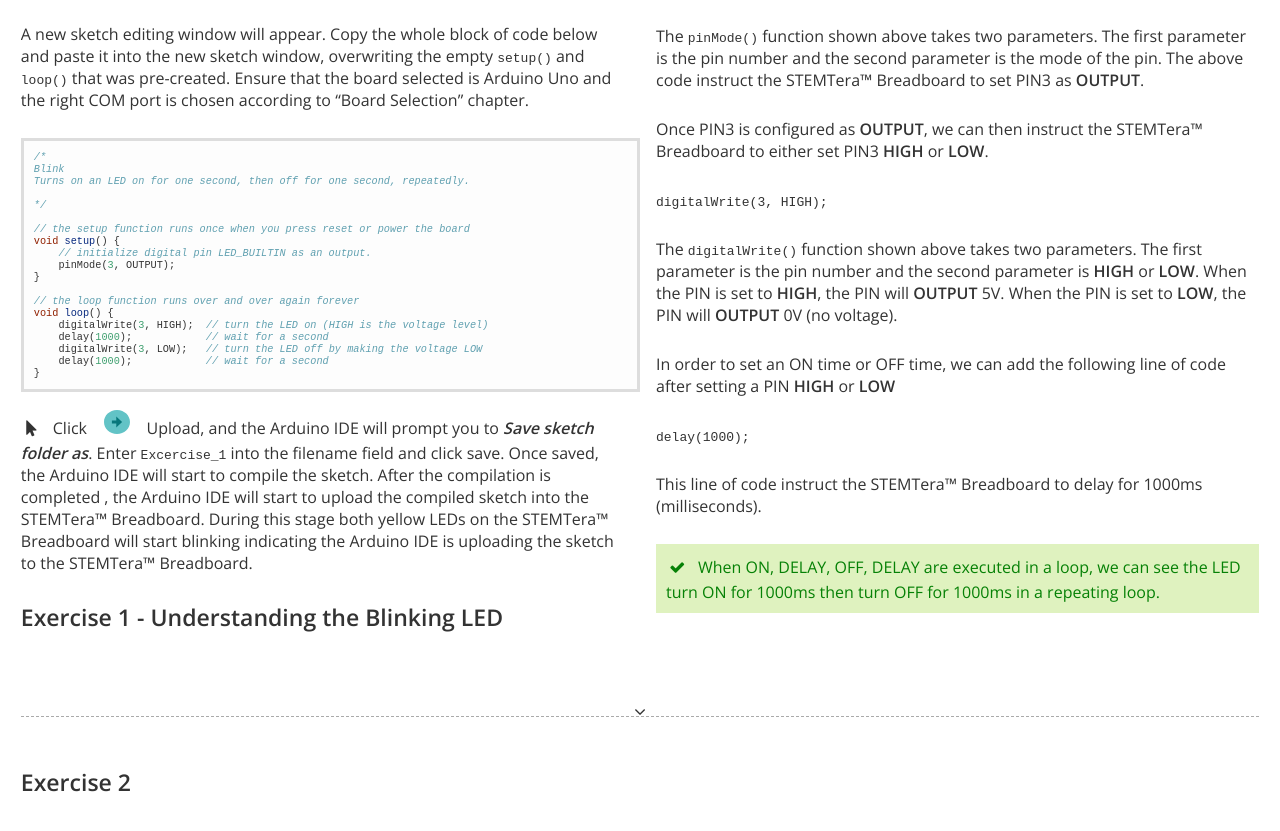
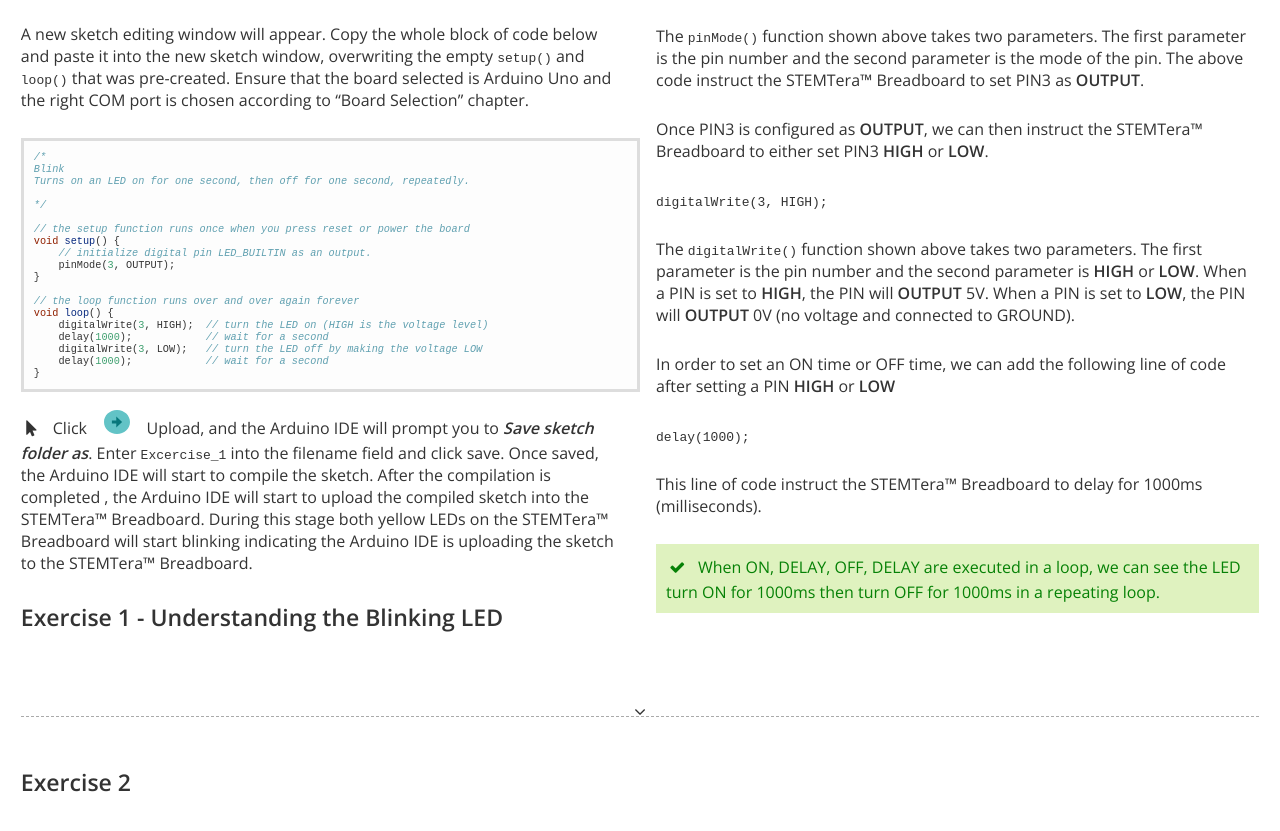
Before and after one commit to STEMTera/stemtera.github.io, a Jekyll site: the page built from en/begin/index.html, in a window 1280 px wide and 900 px high, scrolled down 16273 px. Shown: the top 831 px of the window. Built offline with Jekyll 4.4.1, drawn with Linux system fonts in a browser that asks for light colours; nearby versions of some CDN libraries.

Commit message:
corrected type for exercise 1

```diff
--- a/en/begin/_posts/2000-04-02-exercise-1-sketch.md
+++ b/en/begin/_posts/2000-04-02-exercise-1-sketch.md
@@ -54,7 +54,7 @@
 
 `digitalWrite(3, HIGH);`
 
-The `digitalWrite()` function shown above takes two parameters. The first parameter is the pin number and the second parameter is **HIGH** or **LOW**. When the PIN is set to **HIGH**, the PIN will **OUTPUT** 5V. When the PIN is set to **LOW**, the PIN will **OUTPUT** 0V (no voltage).
+The `digitalWrite()` function shown above takes two parameters. The first parameter is the pin number and the second parameter is **HIGH** or **LOW**. When a PIN is set to **HIGH**, the PIN will **OUTPUT** 5V. When a PIN is set to **LOW**, the PIN will **OUTPUT** 0V (no voltage and connected to GROUND).
 
 In order to set an ON time or OFF time, we can add the following line of code after setting a PIN **HIGH** or **LOW**
 
```
